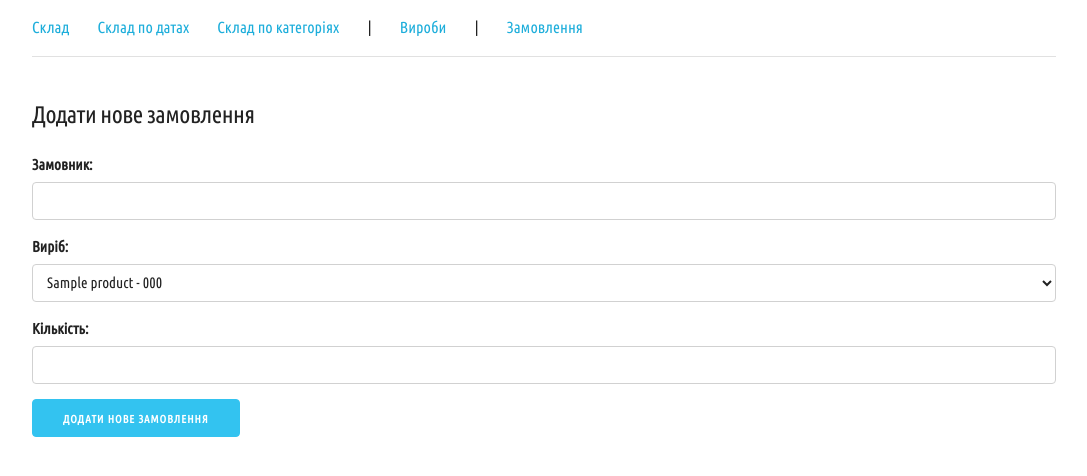
After one commit to samitnuk/warehousedb, a Django app: page /create_new_order/ in a window 1280 px wide. The commit adds this page. Shown: the top 476 px of the page, without its empty margins (96-1183 px from the left). Run offline with Django 3.2, Linux system fonts and the light colour scheme; a user stored in the database is signed in; tables that the repository leaves empty hold one stand-in row (values such as "Sample post"); parts of the project's set-up code (start-up, migrations or seed data) failed here and were passed over.

Commit message:
add create_new_order view, template, form and url

```diff
--- a/items/forms.py
+++ b/items/forms.py
@@ -1,6 +1,9 @@
 from django import forms
 
-from .models import Item, Category
+from .models import Item, Category, Product
+
+
+input_attrs = {'class': 'u-full-width'}
 
 
 class AddProductForm(forms.Form):
@@ -17,19 +20,16 @@ class AddProductForm(forms.Form):
                     label='',
                     required=False,
                     widget=forms.NumberInput(
-                        attrs={'class': 'table-input'}),), })
+                        attrs=input_attrs),), })
 
     title = forms.CharField(
-        widget=forms.TextInput(attrs={'class': 'u-full-width'})
-    )
+        widget=forms.TextInput(attrs=input_attrs))
     part_number = forms.CharField(
         required=False,
-        widget=forms.TextInput(attrs={'class': 'u-full-width'})
-    )
+        widget=forms.TextInput(attrs=input_attrs))
     notes = forms.CharField(
         required=False,
-        widget=forms.Textarea(attrs={'class': 'u-full-width'})
-    )
+        widget=forms.Textarea(attrs=input_attrs))
 
     def fields_items(self):
         items = Item.objects.all()
@@ -37,6 +37,28 @@ class AddProductForm(forms.Form):
         for item in items:
             fields.append([item, {'name': self['item_%s' % item.id]}])
         return fields
+
+
+class AddOrderForm(forms.Form):
+
+    products = Product.objects.order_by('-id')
+    PRODUCTS = []
+    for product in products:
+        PRODUCTS.append(
+            [product.id, "%s - %s" % (product.title, product.part_number)])
+
+    customer = forms.CharField(
+        label="Замовник",
+        widget=forms.TextInput(attrs=input_attrs))
+
+    product = forms.ChoiceField(
+        label="Виріб",
+        choices=PRODUCTS,
+        widget=forms.Select(attrs=input_attrs))
+
+    quantity = forms.FloatField(
+        label="Кількість",
+        widget=forms.NumberInput(attrs=input_attrs))
 
 
 class AddStdCableForm(forms.Form):
@@ -76,23 +98,23 @@ class AddStdCableForm(forms.Form):
     conduit = forms.ChoiceField(
         label="Кожух",
         choices=CONDUITS,
-        widget=forms.Select(attrs={'class': 'u-full-width'}))
+        widget=forms.Select(attrs=input_attrs))
     core = forms.ChoiceField(
         label="Сердечник",
         choices=CORES,
-        widget=forms.Select(attrs={'class': 'u-full-width'}))
+        widget=forms.Select(attrs=input_attrs))
     serie = forms.ChoiceField(
         label="Серія",
         choices=SERIES,
-        widget=forms.Select(attrs={'class': 'u-full-width'}))
+        widget=forms.Select(attrs=input_attrs))
     travel = forms.ChoiceField(
         label="Хід",
         choices=TRAVELS,
-        widget=forms.Select(attrs={'class': 'u-full-width'}))
+        widget=forms.Select(attrs=input_attrs))
     mounting = forms.ChoiceField(
         label="Кріплення",
         choices=MOUNTINGS,
-        widget=forms.Select(attrs={'class': 'u-full-width'}))
+        widget=forms.Select(attrs=input_attrs))
     length = forms.FloatField(
         label="Довжина, мм",
-        widget=forms.NumberInput(attrs={'class': 'u-full-width'}))
+        widget=forms.NumberInput(attrs=input_attrs))
--- /dev/null
+++ b/items/templates/items/create_new_order.html
@@ -0,0 +1,49 @@
+{% extends 'items/base.html' %}
+
+{% load static from staticfiles %}
+
+{% block meta_title %}Додати нове замовлення{% endblock meta_title %}
+
+{% block header %}
+<div class="row" id="header">
+    <div class="nine columns"><h5>Додати нове замовлення</h5></div>
+</div>
+{% endblock header %}
+
+{% block content %}
+
+<form  action="{% url 'create_new_order' %}" method="post">
+
+    {% csrf_token %}
+
+    {{ form.non_field_errors }}
+
+    <div class="row">
+        {{ form.customer.errors }}
+        {{ form.customer.label_tag }}
+        {{ form.customer }}
+    </div>
+
+    <div class="row">
+        {{ form.product.errors }}
+        {{ form.product.label_tag }}
+        {{ form.product }}
+    </div>
+
+    <div class="row">
+        {{ form.quantity.errors }}
+        {{ form.quantity.label_tag }}
+        {{ form.quantity }}
+    </div>
+
+    <div class="row">
+        <div class="three columns">
+            <input class="button-primary" type="submit" value="Додати нове замовлення">
+        </div>
+    </div>
+
+
+
+</form>
+
+{% endblock content %}
--- a/items/templates/items/orders.html
+++ b/items/templates/items/orders.html
@@ -9,7 +9,7 @@
     <div class="nine columns"><h5>Перелік замовлень</h5></div>
     <div class="three columns">
         <a class="button button-primary u-full-width"
-           href="{% url 'create_new_product' %}">Додати новe замовлення</a>
+           href="{% url 'create_new_order' %}">Додати новe замовлення</a>
     </div>
 </div>
 {% endblock header %}
--- a/items/urls.py
+++ b/items/urls.py
@@ -31,6 +31,8 @@ urlpatterns = [
     # orders
     url(r'^orders/', views.orders,
         name='orders'),
+    url(r'^create_new_order/', views.create_new_order,
+        name='create_new_order'),
 
     url(r'^login/', views.login,
         name='login'),
--- a/items/views/orders.py
+++ b/items/views/orders.py
@@ -1,13 +1,41 @@
-from django.shortcuts import render
+from django.shortcuts import render, redirect
 from django.contrib.auth.decorators import login_required
 
-from ..models import Order
+from ..models import Product, Order
+from ..forms import AddOrderForm
 
 
 @login_required(login_url='/login/')
 def orders(request):
-    orders = Order.objects.order_by('-order_date')
+    orders_ = Order.objects.order_by('-order_date')
 
     return render(
         request, 'items/orders.html',
-        {'orders': orders})
+        {'orders': orders_})
+
+
+@login_required(login_url='/login/')
+def create_new_order(request):
+
+    if request.method == 'POST':
+        form = AddOrderForm(request.POST)
+        if form.is_valid():
+            Order.objects.create(
+                customer=form.cleaned_data['customer'],
+                product=Product.objects.filter(
+                    pk=form.cleaned_data['product']).first(),
+                quantity=form.cleaned_data['quantity'])
+
+            return redirect('orders')
+
+        return render(
+            request,
+            'items/create_new_order.html',
+            {'form': form})
+
+    form = AddOrderForm()
+
+    return render(
+        request,
+        'items/create_new_order.html',
+        {'form': form})
```
